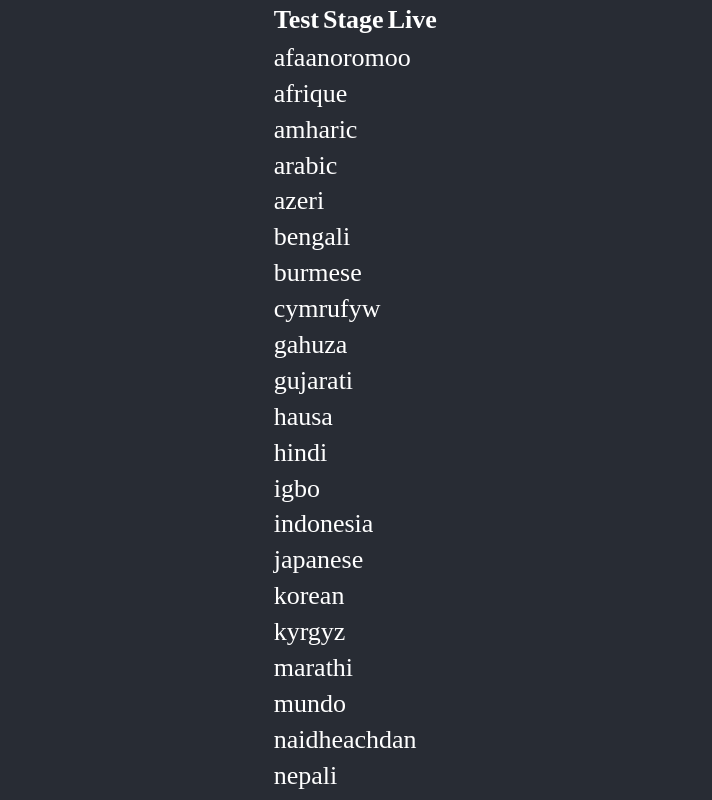
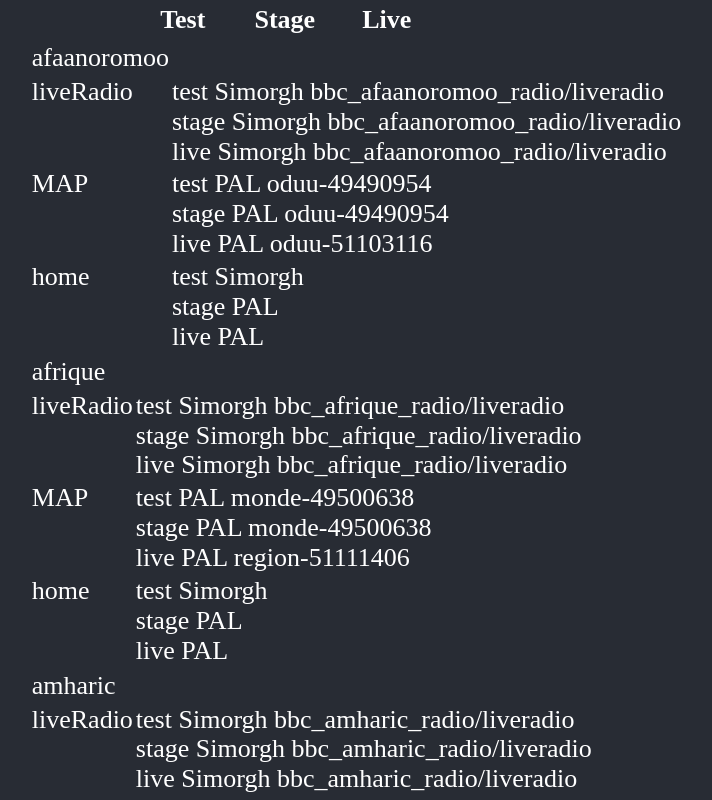
Before and after one commit to karinathomasbbc/ws-media-dashboard, a React (Create React App) app in the folder media-dashboard-react/: page / in a window 1280 px wide. Shown: the top 800 px of the page, without its empty margins (284-996 px from the left). Built offline with nearby package versions, Linux system fonts and the light colour scheme.

Commit message:
Passing service props down to environment items

```diff
--- /dev/null
+++ b/media-dashboard-react/src/components/EnvironmentItem.js
@@ -0,0 +1,14 @@
+import React from "react";
+import styled from "styled-components";
+
+const Wrapper = styled.div``;
+
+const EnvironmentItem = ({ env, renderer, path }) => {
+  return (
+    <Wrapper>
+      {env} {renderer} {path}
+    </Wrapper>
+  );
+};
+
+export default EnvironmentItem;
--- a/media-dashboard-react/src/components/Service.js
+++ b/media-dashboard-react/src/components/Service.js
@@ -1,16 +1,34 @@
-import React, { useEffect, useState } from "react";
+import React from "react";
 import styled from "styled-components";
 import TableRow from "./TableRow";
 import TableDataItem from "./TableDataItem";
+import EnvironmentItem from "./EnvironmentItem";
 
 const ServiceWrapper = styled.div``;
 
 const Service = ({ serviceName, pageTypes }) => {
+  debugger;
   return (
     <ServiceWrapper>
       <TableRow>
         <TableDataItem>{serviceName}</TableDataItem>
       </TableRow>
+      {pageTypes.map(page => {
+        return (
+          <TableRow>
+            <TableDataItem>{page.type}</TableDataItem>
+            {page.environments.map(environment => {
+              return (
+                <EnvironmentItem
+                  env={environment.env}
+                  renderer={environment.renderer}
+                  path={environment.path}
+                />
+              );
+            })}
+          </TableRow>
+        );
+      })}
     </ServiceWrapper>
   );
 };
--- a/media-dashboard-react/src/components/TableHeading.js
+++ b/media-dashboard-react/src/components/TableHeading.js
@@ -3,11 +3,14 @@
 
 const TableHeadingRow = styled.tr``;
 
-const TableHeadingItem = styled.th``;
+const TableHeadingItem = styled.th`
+  min-width: 100px;
+`;
 
-const TableHeading = ({}) => {
+const TableHeading = () => {
   return (
     <TableHeadingRow>
+      <TableHeadingItem> </TableHeadingItem>
       <TableHeadingItem>Test</TableHeadingItem>
       <TableHeadingItem>Stage</TableHeadingItem>
       <TableHeadingItem>Live</TableHeadingItem>
```
